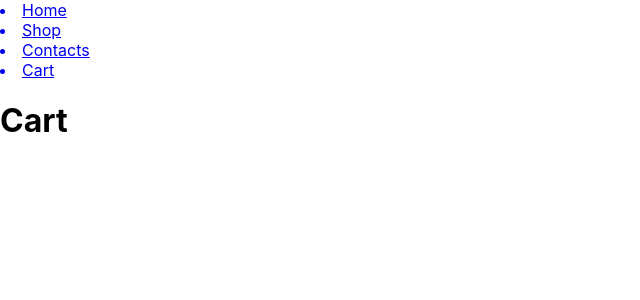
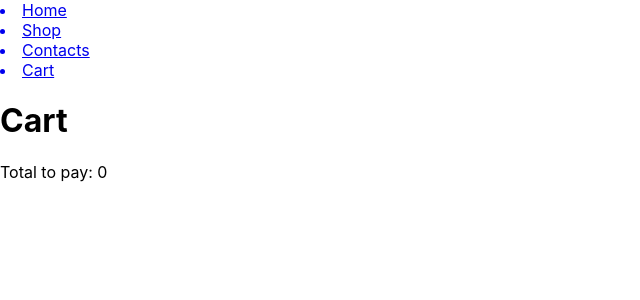
Before and after one commit to Logravia/shopping-cart, a React (Create React App) app: page /cart in a window 1280 px wide. Shown: the top 300 px of the page, without its empty margins (0-640 px from the left). Built offline with nearby package versions, Linux system fonts and the light colour scheme; the HTML template or start-up script is replaced by a standard one.

Commit message:
Add total to Cart view

```diff
--- a/src/Cart.js
+++ b/src/Cart.js
@@ -1,12 +1,23 @@
 import CartItem from './CartItem'
 
 function Cart({ cart, remove, incrementBy }) {
+
+  function total () {
+    return cart.reduce((acc,item)=>{
+      return acc + (item.product.price * item.amount)
+    }, 0)
+  }
+
   return (
     <div className="cart">
       <h1>Cart</h1>
       {cart.map(item=>
         <CartItem key={item.id} product={item.product} amount={item.amount} remove={remove} incrementBy={incrementBy} />
       )}
+
+      <div className="total">
+        <p>Total to pay: {total()}</p>
+      </div>
     </div>
   )
 }
```
